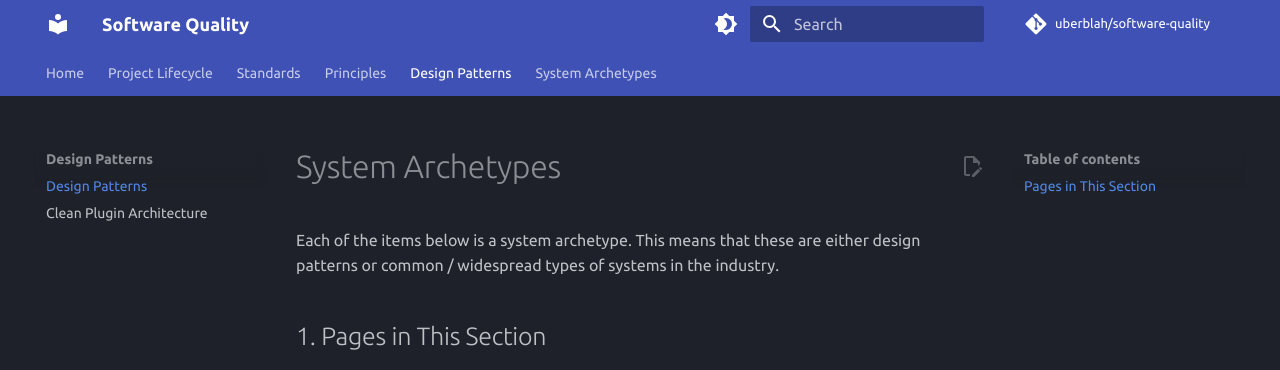
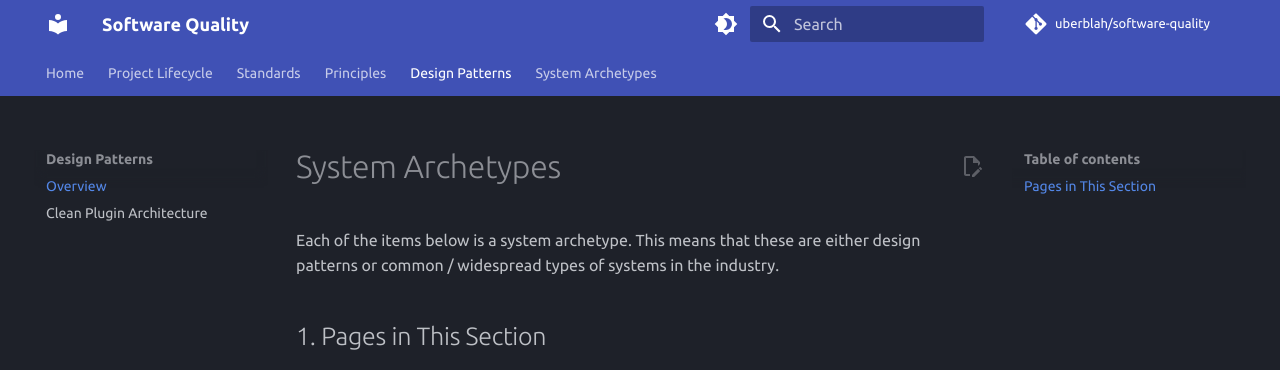
Before and after one commit to uberblah/software-quality, an MkDocs documentation site: the page built from docs/design-patterns/index.md, in a window 1280 px wide. Shown: the top 370 px of the page. Built offline with MkDocs 1.6.1 and Material for MkDocs 9.7.7, drawn with Linux system fonts in a browser that asks for light colours; comment, search, counter and statistics services are not loaded; part of the change alters nothing that is shown.

```diff
--- a/mkdocs.yml
+++ b/mkdocs.yml
@@ -14,14 +14,14 @@ theme:
     # Palette toggle for dark mode
     - scheme: slate
       primary: indigo
-      accent: indigo
+      accent: blue
       toggle:
         icon: material/brightness-4
         name: Switch to light mode
     # Palette toggle for light mode
     - scheme: default
       primary: indigo
-      accent: indigo
+      accent: blue
       toggle:
         icon: material/brightness-7
         name: Switch to dark mode
@@ -58,13 +58,14 @@ markdown_extensions:
   - attr_list
   - md_in_html
   - tables
+  - def_list
   - toc:
       permalink: true
 
 nav:
   - Home: index.md
   - Project Lifecycle:
-      - project-lifecycle/index.md
+      - Overview: project-lifecycle/index.md
       - Requirements Gathering: project-lifecycle/requirements-gathering.md
       - Design: project-lifecycle/design.md
       - Planning: project-lifecycle/planning.md
@@ -73,18 +74,18 @@ nav:
       - Operation: project-lifecycle/operation.md
       - Deprecation: project-lifecycle/deprecation.md
   - Standards:
-      - standards/index.md
+      - Overview: standards/index.md
       - Design Template: standards/design-template.md
   - Principles:
-      - principles/index.md
+      - Overview: principles/index.md
       - Solve the Right Problem: principles/solve-the-right-problem.md
       - Separate Concerns: principles/separation-of-concerns.md
       - O(1) Effort per Change: principles/o1-effort-per-change.md
   - Design Patterns:
-      - design-patterns/index.md
+      - Overview: design-patterns/index.md
       - Clean Plugin Architecture: design-patterns/plugin-architecture.md
   - System Archetypes:
-      - system-archetypes/index.md
+      - Overview: system-archetypes/index.md
 
 extra:
   social:
```
